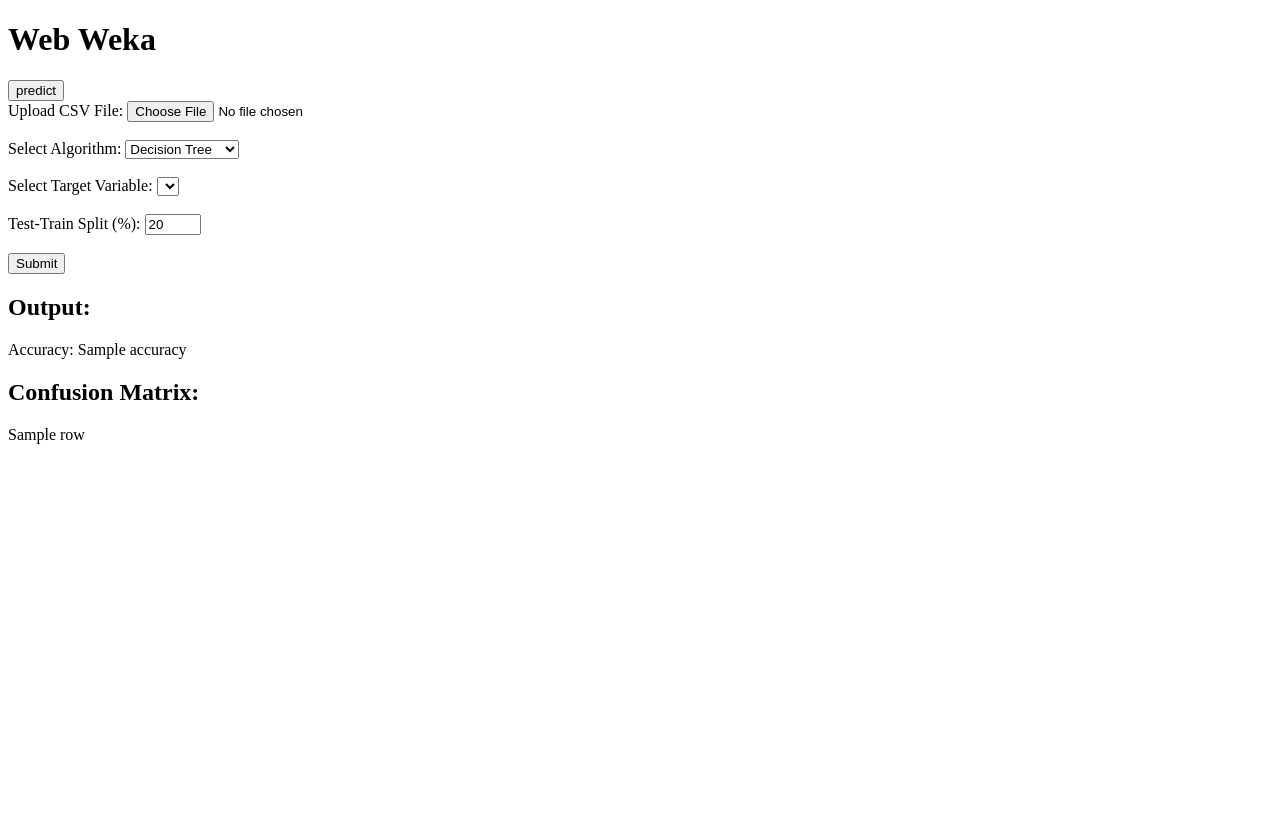
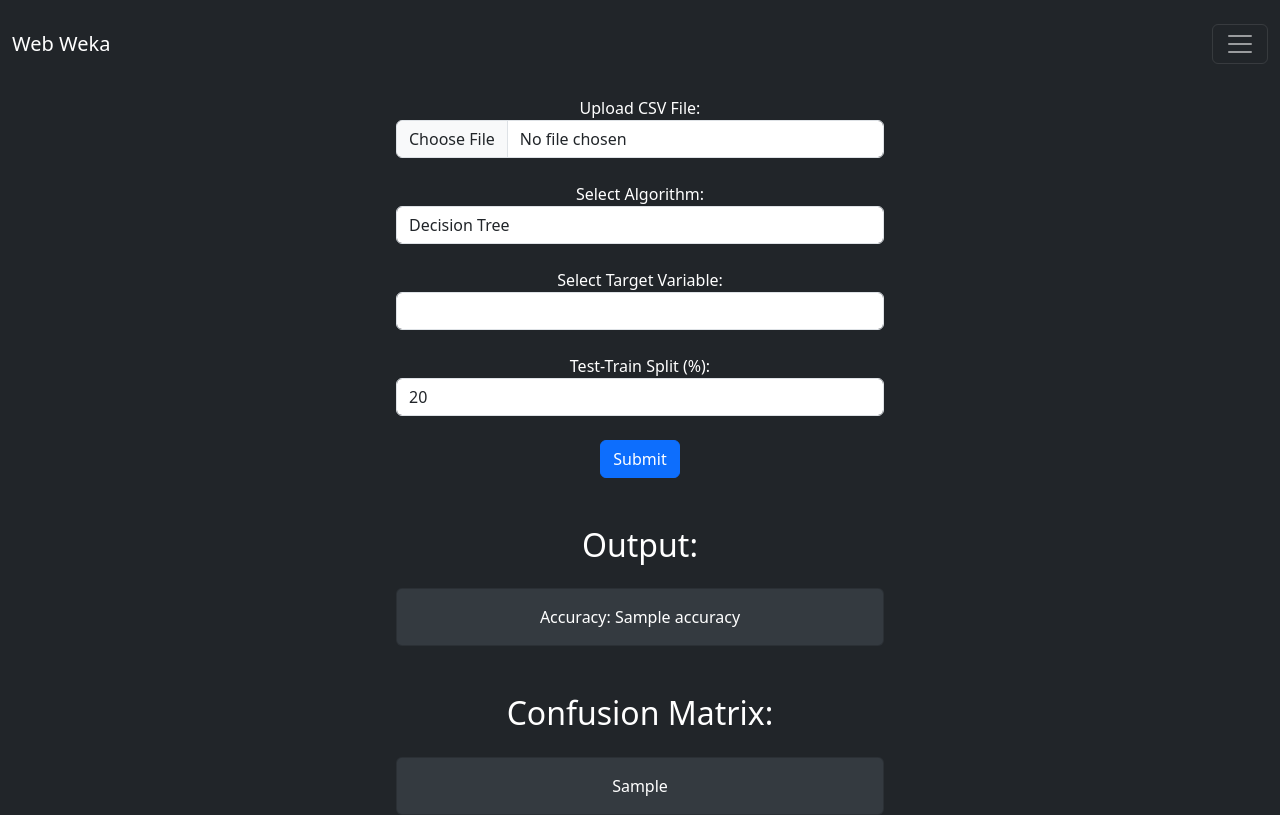
Before and after one commit to Anirudh-sk/WebWeka, a Flask app: template templates/index.html in a window 1280 px wide. Before the commit the page ends 444 px from the top, so only its background shows below. Run offline with Flask 3, Linux system fonts and the light colour scheme; the template is opened without the code that fills it: most values are stand-ins (such as "Sample title", 1, 10 or a date in 2020); lists and menus that the app fills with data are empty.

Commit message:
final commit

```diff
--- a/main.py
+++ b/main.py
@@ -11,6 +11,9 @@ from sklearn.metrics import confusion_matrix
 import joblib
 # from sklearn.feature_extraction.text import TfidfVectorizer
 from sklearn.preprocessing import LabelEncoder
+from sklearn.naive_bayes import GaussianNB
+from sklearn.linear_model import LogisticRegression
+from sklearn.linear_model import LinearRegression
 
 
 
@@ -53,6 +56,12 @@ def train_model(df, algorithm, target_variable, test_train_split):
         model = DecisionTreeClassifier()
     elif algorithm == 'random_forest':
         model = RandomForestClassifier()
+    elif algorithm == 'naive_bayes':
+        model = GaussianNB()
+    elif algorithm == 'logistic_regression':
+        model = LogisticRegression()
+    elif algorithm == 'linear_regression':
+        model = LinearRegression()
     model.fit(X_train, y_train)
 
     return model, X_test, y_test
@@ -77,7 +86,11 @@ def index():
             session['target_variable'] = target_variable
 
             y_pred = model.predict(X_test)
-            cm = confusion_matrix(y_test, y_pred)
+
+            if algorithm == 'linear_regression':
+                cm=model.score(X_test, y_test)*100
+            else:
+                cm = confusion_matrix(y_test, y_pred)
             print("Confusion Matrix:")
             print(cm)
 
--- a/templates/index.html
+++ b/templates/index.html
@@ -2,49 +2,125 @@
 <html>
 <head>
     <title>Web Weka</title>
+    <link rel="stylesheet" href="https://cdn.jsdelivr.net/npm/bootstrap@5.3.0/dist/css/bootstrap.min.css">
+    <script src="https://cdn.jsdelivr.net/npm/bootstrap@5.3.0/dist/js/bootstrap.bundle.min.js"></script>
+
+    <style>
+        body {
+            background-color: #212529;
+            color: #fff;
+        }
+        h1, h2 {
+            color: #fff;
+        }
+        .card {
+            background-color: #343a40;
+            color: #fff;
+        }
+        body::-webkit-scrollbar {
+  width: 0.35em;
+}
+
+body::-webkit-scrollbar-track {
+  background-color: #062c3f;
+  box-shadow: inset 0 0 6px rgba(0, 0, 0, 0.3);
+}
+
+body::-webkit-scrollbar-thumb {
+  background-color: #00aced;
+  border-radius: 30px;
+}
+
+
+    </style>
 </head>
-<body>
-    <h1>Web Weka</h1>
-    <button onclick="window.location.href='/predictinput'">predict</button>
-    <form method="POST" action="/" enctype="multipart/form-data">
+<body class="bg-dark text-white text-center">
+    <nav class="navbar navbar-dark bg-dark">
+      </nav>
+        <nav class="navbar navbar-dark bg-dark">
+            <div class="container-fluid">
+                <a class="navbar-brand" href="#">Web Weka</a>
+                <button class="navbar-toggler" type="button" data-bs-toggle="collapse" data-bs-target="#navbarSupportedContent" aria-controls="navbarSupportedContent" aria-expanded="false" aria-label="Toggle navigation">
+                  <span class="navbar-toggler-icon"></span>
+                </button>
+                <div class="collapse navbar-collapse" id="navbarSupportedContent">
+                  <ul class="navbar-nav me-auto mb-2 mb-lg-0">
+                    <li class="nav-item">
+                      <a class="nav-link active" aria-current="page" href="">Home</a>
+                    </li>
+                    <li class="nav-item">
+                      <a class="nav-link" href="/predictinput">Predict Values</a>
+                    </li>
+
+                    </ul>
+                </div>
+              </div>
+        </nav>
+
+    <div class="container text-center" style="width: 40%;">
+        <form method="POST" action="/" enctype="multipart/form-data" class="mt-4">
+            <div class="form-group">
                 <label for="csv_file">Upload CSV File:</label>
-        <input type="file" name="csv_file" id="csv_file" onchange="populateTargetVariables()"><br><br>
+                <input type="file" name="csv_file" id="csv_file" onchange="populateTargetVariables()" class="form-control">
+            </div><br>
 
+            <div class="form-group">
                 <label for="algorithm">Select Algorithm:</label>
-        <select name="algorithm" id="algorithm">
+                <select name="algorithm" id="algorithm" class="form-control">
                     <option value="decision_tree">Decision Tree</option>
                     <option value="random_forest">Random Forest</option>
-            <!-- Add more algorithm options as needed -->
-        </select><br><br>
+                    <option value="naive_bayes">Naive Bayes</option>
+                    <option value="logistic_regression">Logistic Regression</option>
+                    <option value="linear_regression">Linear Regression</option>
+                </select>
+            </div><br>
 
+            <div class="form-group">
                 <label for="target_variable">Select Target Variable:</label>
-        <select name="target_variable" id="target_variable">
-            <!-- Options will be populated dynamically -->
-        </select><br><br>
+                <select name="target_variable" id="target_variable" class="form-control">
 
+                </select>
+            </div><br>
+
+            <div class="form-group">
                 <label for="test_train_split">Test-Train Split (%):</label>
-        <input type="number" name="test_train_split" id="test_train_split" value="20" min="1" max="99"><br><br>
+                <input type="number" name="test_train_split" id="test_train_split" value="20" min="1" max="99" class="form-control">
+            </div><br>
 
-        <input type="submit" value="Submit">
+            <input type="submit" value="Submit" class="btn btn-primary">
         </form>
 
         {% if accuracy %}
-    <h2>Output:</h2>
-    <p>Accuracy: {{ accuracy }}</p>
+        <h2 class="mt-5">Output:</h2>
+        <div class="card mt-4">
+            <div class="card-body">
+                <p class="card-text">Accuracy: {{ accuracy }}</p>
+            </div>
+        </div>
+
+        <h2 class="mt-5">Confusion Matrix:</h2>
+        <div class="card mt-4">
+            <div class="card-body">
+                    <p class="card-text">{{ cm }}</p>
+            </div>
+        </div>
+
+        {% if graph1 %}
+        <h2 class="mt-5">Plots</h2>
+        <div class="card mt-4">
+            <img src="{{ url_for('static', filename=graph1) }}" height="500" width="500" alt="Distribution of Target Variable" class="card-img-top">
+            <div class="card-body">
+                <img src="{{ url_for('static', filename=graph2) }}" height="500" width="500" alt="Kernel Density Estimate" class="card-img-top">
+            </div>
+            <div class="card-body">
+                <img src="{{ url_for('static', filename=graph3) }}" height="500" width="500" alt="Pairplot" class="card-img-top">
+            </div>
+        </div>
+        {% endif %}
 
 
-    {% if graph1 %}
-    <h2>Plots:</h2>
-    <img src="{{ url_for('static', filename=graph1) }}" height="500" width="500" alt="Distribution of Target Variable">
-    <img src="{{ url_for('static', filename=graph2) }}" height="500" width="500" alt="Kernel Density Estimate">
-    <img src="{{ url_for('static', filename=graph3) }}" height="500" width="500" alt="Pairplot">
         {% endif %}
-
-    <h2>Confusion Matrix:</h2>
-    {% for row in cm %}
-        <p>{{ row }}</p>
-    {% endfor %}
-    {% endif %}
+    </div>
 
     <script>
         function populateTargetVariables() {
```
Also changed, not shown: templates/predict_input.html (+58 -9 lines), static/countplot.png, static/kdeplot.png, 2 other files. Lines whose indentation alone changed are shown as unchanged.
